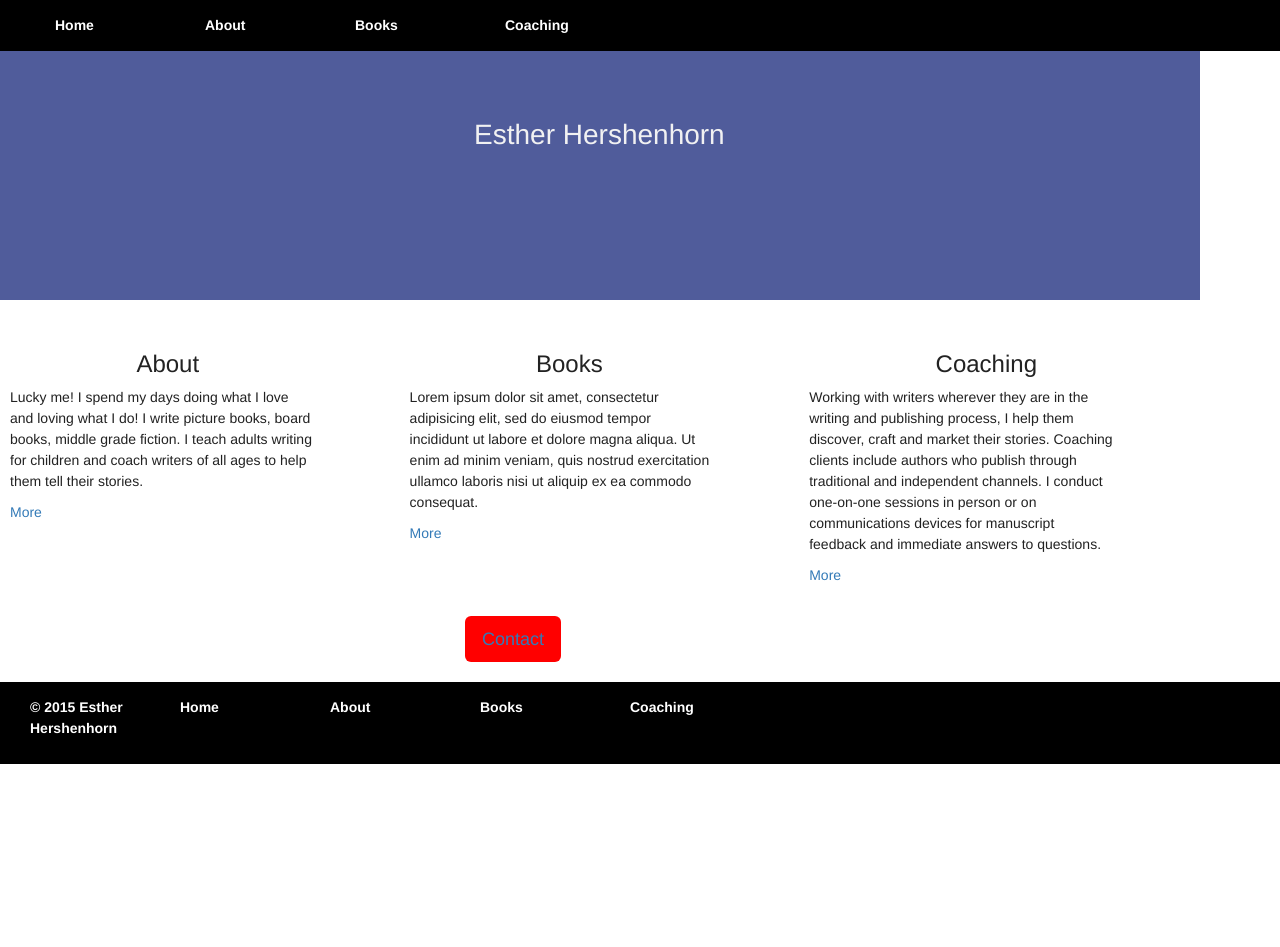
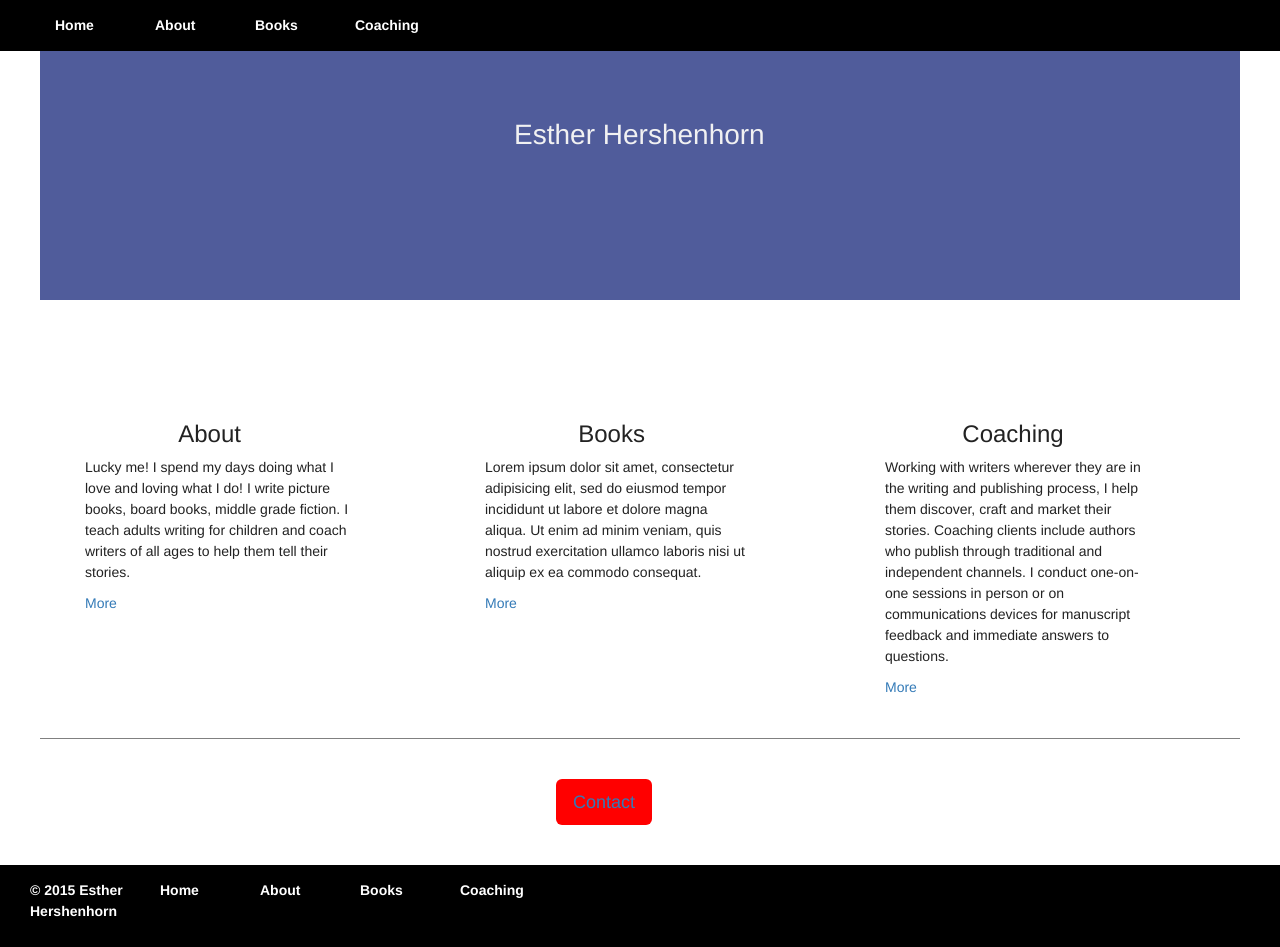
Before and after one commit to paula-c-schuler/planner.dev, a PHP site: page / in a window 1280 px wide. Before the commit the page ends 764 px from the top, so only its background shows below. Run offline with PHP 8.4, Linux system fonts and the light colour scheme.

Commit message:
Styling tweaks. Style CSS class cleanup.

```diff
--- a/public/contact-button.html
+++ b/public/contact-button.html
@@ -1,8 +1,5 @@
 <div class="row">
-
-
-	<div class="col-md-3 offset-three-eighths contact top-buffer bottom-buffer">
-
+	<div class="col-1-12 offset-one-half-less bottom-buffer-4">
 		<a href="about.php#contact" class="btn btn-lg my-button" role="button">Contact</a>
 	    <!-- <button class="contact-button" href="about.php#contact">Contact</button> -->
 	</div>
--- a/public/css/grid.css
+++ b/public/css/grid.css
@@ -8,13 +8,14 @@ html {
     box-sizing: inherit;
 
 }
-/* Remember to link CSS files to project */
 
 /*CONTAINERS*/
 
 .container {
-    margin: 0;
     max-width: 1200px;
+    width: 100%;
+    margin: auto;
+    padding: 0;
 }
 
 /*.column > .row {
@@ -117,14 +118,23 @@ this pulls out the margin soo they don't touch side by side
 .offset-one-fourth {
     margin-left: 25%;
 }
+.offset-one-fourth-plus {
+    margin-left: 29%;
+}
 .offset-one-third {
     margin-left: 33.3%;
+}
+.offset-one-third-plus {
+    margin-left: 35%;
 }
 .offset-three-eighths {
 	margin-left: 37.5%;
 }
+.offset-one-half-less {
+    margin-left: 43%;
+}
 .offset-one-half {
-    left: 50%;
+    margin-left: 50%;
 }
 .offset-one-half-plus {
     margin-left: 55%;
--- a/public/css/style.css
+++ b/public/css/style.css
@@ -34,70 +34,55 @@ nav {
 	position: fixed;
 }
 
-li {
+nav li {
 	list-style-type: none;
-	width: 15rem;
+	width: 10rem;
 	padding: 1.5rem;
 	font-weight: bold;
 
 /* FIGURE OUT HOW TO GRID THIS ============================== */
 	float: left;
 }
+footer li {
+	padding-top: 1.5rem;
+	list-style-type: none;
+	width: 10rem;
+	padding: 1.5rem;
+	font-weight: bold;
+	float: left;
+}
 
-li:nth-child(1) {
-		/*margin-left: 5rem;*/
-	}
+footer li:nth-child(1) {
+	width: 13rem;
+}
 
 p {
 	max-width: 80%;
 }
 
-.container {
-	width: 100%;
-	max-width: 1200 px;
-	margin: auto;
-	padding: 0;
-}
-
 /* HERO SECTION */
 /* ALMOST FULLY RESPONSIVE */
-.hero {
+.hero-color-block {
 	margin: auto;
 	padding: 0;
 	width: 100%;
 	height: 30rem;
+	background-color: #505C9B;
 }
-	.hero-large {
-		width: 100%;
-		height: 30rem;
-		margin: 0;
-	}
-	.hero-home {
-		background-color: #505C9B;
-		/*background-color: #003673;*/
-	}
 
 .hero-box-large {
 	margin-top: 12rem;
 	text-align: center;
-	/*background-color: #F1F1F2;*/
-	/*opacity: .5;*/
-}
-.hero-text {
 	color: #F1F1F2;
 }
+
 
 .inline {
 	display: inline-block;
 }
 
 .summary {
-	/*max-width: 400px;*/
-	/*width: 100%;*/
-	padding: 10px;
-
-	/*work on getting this into a grid ==================================*/
-	float: left;
+	padding-left: 3rem;
 }
 
 .image-profile {
@@ -110,15 +95,17 @@ p {
 .short-version {
 	margin-right: 10px;
 	margin-left: 5px;
-	/*margin-top: 2rem;*/
 }
 
-.top-buffer {
-	margin-top: 20px;
+.top-buffer-4 {
+	margin-top: 4rem;
+}
+.top-buffer-8 {
+	margin-top: 8rem;
 }
 
-.bottom-buffer {
-	margin-bottom: 20px;
+.bottom-buffer-4 {
+	margin-bottom: 4rem;
 }
 
 .icon-facebook-official {
@@ -150,11 +137,32 @@ p {
 nav a, footer a {
 	color: white;
 }
-
-
 .my-button {
 	background-color: red;
 }
 a:hover .my-button {
 	/*background-color: */
 }
+
+
+
+@media screen and (max-width:500px) {
+	.box {
+		width: 80%;
+		margin: 5px;
+	}
+}
+
+@media screen and (min-width:501px) {
+	.box {
+		width: 30%;
+		margin: 10px;
+	}
+}
+
+@media screen and (min-width:800px) {
+	.box {
+		width: 25%;
+		margin: 20px;
+	}
+}
--- a/public/index.php
+++ b/public/index.php
@@ -11,12 +11,12 @@
     <link rel="stylesheet" href="https://maxcdn.bootstrapcdn.com/bootstrap/3.3.5/css/bootstrap.min.css">
     <link rel="stylesheet" href="https://maxcdn.bootstrapcdn.com/bootstrap/3.3.5/css/bootstrap-theme.min.css">
     <link rel="stylesheet" type="text/css" href="/css/normalize.css">
+    <link rel="stylesheet" type="text/css" href="/css/grid.css">
     <link rel="stylesheet" type="text/css" href="/css/style.css">
-    <link rel="stylesheet" type="text/css" href="/css/grid.css">
 
     <script src="https://use.fonticons.com/6f4f57ed.js"></script>
 
-  <title>Esther</title>
+  <title>Esther Home</title>
 
 </head>
 <body>
@@ -27,54 +27,58 @@
     <div class="container">
 
         <!-- Hero -->
-        <div class="row hero-home hero-large">
+        <div class="row hero-color-block">
             <div class="offset-one-third col-1-3 hero-box-large">
-                <h1 class="hero-text">Esther Hershenhorn</h1>
+                <h1 class="">Esther Hershenhorn</h1>
             </div>
         </div>
 
         <!-- Begin Summaries -->
         <div class="row">
-            <div class="col-1-3 summary">
+            <div class="col-md-4 top-buffer-8">
                 <a class="offset-one-third" href="about.php"><i class="icon icon-5x icon-star"></i></a>
                 <h3 class="offset-one-third">About</h3>
-                <p>
+                <p class="summary">
                     Lucky me! I spend my days doing what I love and loving what I do! I write
                     picture books, board books, middle grade fiction. I teach adults writing for
                     children and coach writers of all ages to help them tell their stories.
                 </p>
-                <a href="about.php">More</a>
+                <a class="summary" href="about.php">More</a>
 
             </div>
-            <div class="col-1-3 summary">
+            <div class="col-md-4 top-buffer-8">
                 <a class="offset-one-third" href=""><i class="icon icon-5x icon-book"></i></a>
                 <h3 class="offset-one-third">Books</h3>
-                <p>
+                <p class="summary">
                     Lorem ipsum dolor sit amet, consectetur adipisicing elit, sed do eiusmod
                     tempor incididunt ut labore et dolore magna aliqua. Ut enim ad minim veniam,
                     quis nostrud exercitation ullamco laboris nisi ut aliquip ex ea commodo
                     consequat.
                 </p>
-                <a href="">More</a>
+                <a class="summary" href="">More</a>
             </div>
-            <div class="col-1-3 summary">
+            <div class="col-md-4 top-buffer-8">
                 <a class="offset-one-third" href="coaching.php"><i class="icon icon-5x icon-exchange"></i></a>
-                <h3 class="offset-one-third">Coaching</h3>
-                <p>
+                <h3 class="offset-one-fourth-plus">Coaching</h3>
+                <p class="summary">
                     Working with writers wherever they are in the writing and publishing process, I help them
                     discover, craft and market their stories. Coaching clients include authors who publish
                     through traditional and independent channels. I conduct one-on-one sessions in person
                     or on communications devices for manuscript feedback and immediate answers to questions.
                 </p>
-                <a href="coaching.php">More</a>
+                <a class="summary" href="coaching.php">More</a>
             </div>
             </hr>
+        </div>
+
+<!-- nice on small screens up to 990, add class for large screens -->
+        <div class="row pretty-divider col-md-12">
         </div>
 
 
         <!-- Contact Button -->
         <?php include 'contact-button.html'; ?>
-    </div>
+</div>
     <!-- Footer -->
     <?php include 'footer.php'; ?>
 
```
Also changed, not shown: public/about.php (+4 -4 lines), public/books.php (+4 -4 lines), public/coaching.php (+4 -4 lines).
